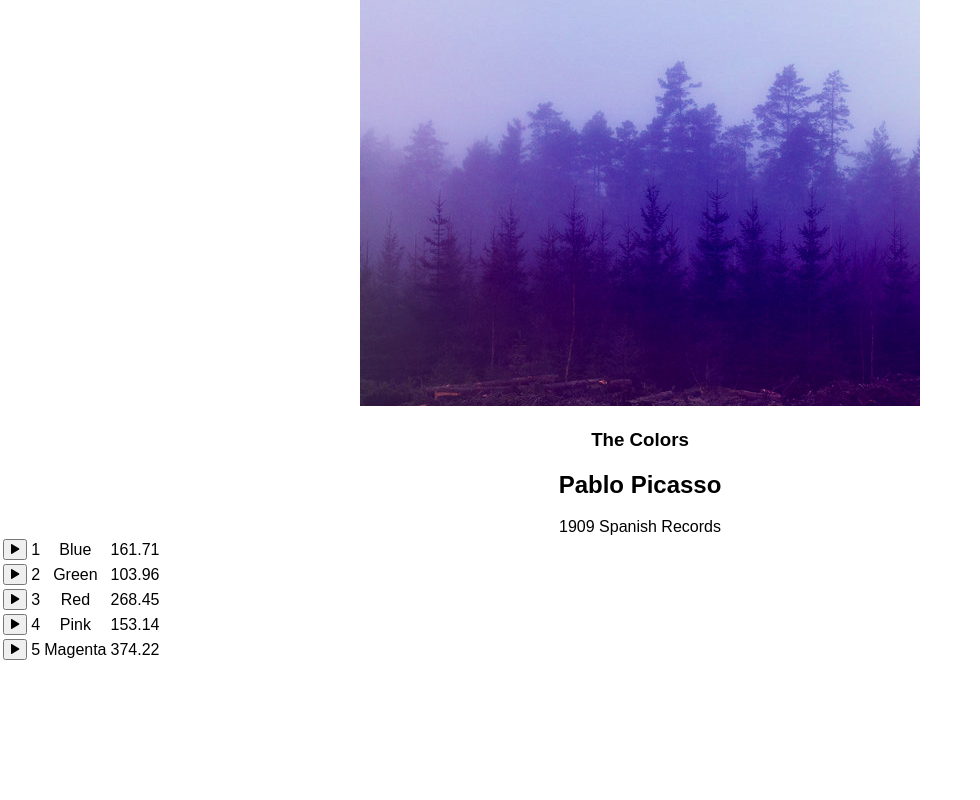
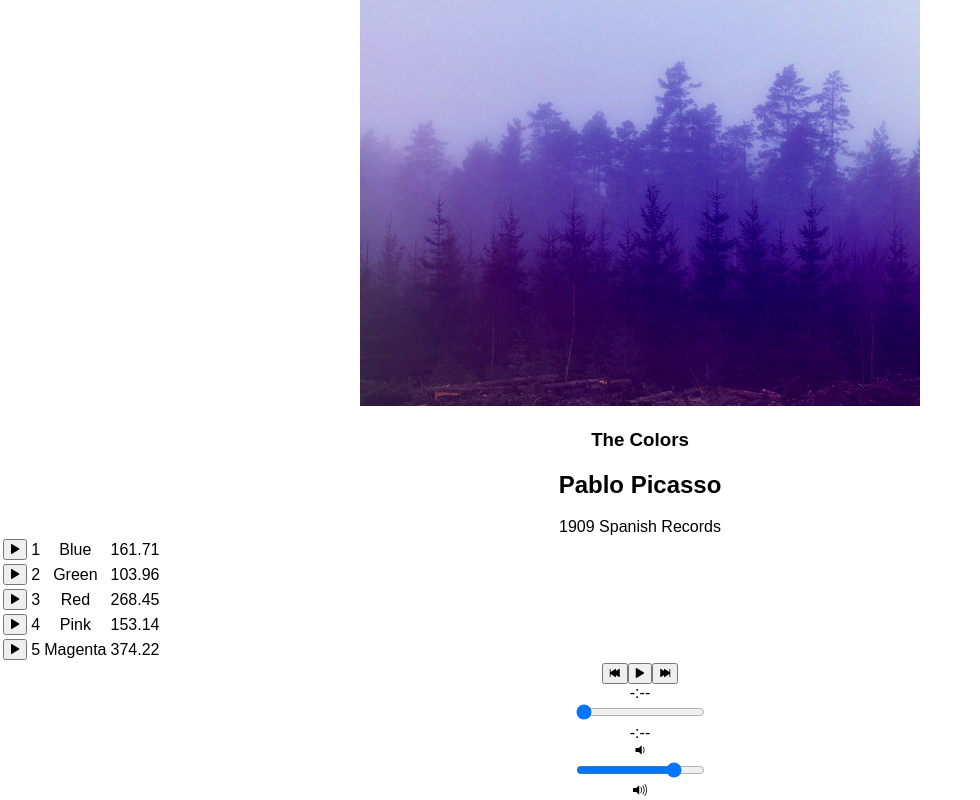
Before and after one commit to perspicacious-one/bloc-jams-react, a React (Create React App) app: page /album/the-colors in a window 1280 px wide. Shown: the part 252-1052 px from the top of the page, without its empty margins (0-980 px from the left). Before the commit the page ends 915 px from the top, so only its background shows below. Built offline with nearby package versions, Linux system fonts and the light colour scheme.

Commit message:
handlePrevClick added

```diff
--- a/src/components/Album.js
+++ b/src/components/Album.js
@@ -1,5 +1,6 @@
 import React, { Component } from 'react';
 import albumData from './../data/albums';
+import PlayerBar from './PlayerBar';
 
 class Album extends Component {
   constructor(props) {
@@ -18,8 +19,6 @@
     this.audioElement = document.createElement('audio');
     this.audioElement.src = album.songs[0].audioSrc;
   }
-
-
 
   play() {
     this.audioElement.play();
@@ -46,6 +45,20 @@
       this.play();
     }
   }
+
+  handlePrevClick() {
+    const currentIndex = this.state.album.songs.findIndex(song => this.state.currentSong === song)
+    if (currentIndex === 0) {return;}
+    else {
+      const newIndex = currentIndex - 1;
+      const newSong = this.state.album.songs[newIndex]
+      this.pause();
+      this.setSong(newSong);
+      this.play();
+    }
+  }
+
+
 
   renderSongs() {
     return (
@@ -85,6 +98,12 @@
           </colgroup>
           {this.renderSongs()}
         </table>
+        <PlayerBar
+          isPlaying={this.state.isPlaying}
+          currentSong={this.state.currentSong}
+          handleSongClick={ () => this.handleSongClick(this.state.currentSong)}
+          handlePrevClick={ () => this.handlePrevClick()}
+          />
       </section>
     );
   }
--- /dev/null
+++ b/src/components/PlayerBar.js
@@ -0,0 +1,31 @@
+import React, { Component } from 'react';
+
+const PlayerBar = function(props) {
+    return (
+      <section className="player-bar">
+        <section id="buttons">
+          <button id="previous" onClick={props.handlePrevClick}>
+            <span className="ion-skip-backward"></span>
+          </button>
+          <button id="play-pause" onClick={props.handleSongClick}>
+            <span className={props.isPlaying ? 'ion-pause' : 'ion-play'}></span>
+          </button>
+          <button id="next">
+            <span className="ion-skip-forward"></span>
+          </button>
+        </section>
+        <section id="time-control">
+          <div className="current-time">-:--</div>
+          <input type="range" className="seek-bar" value="0" />
+          <div className="total-time">-:--</div>
+        </section>
+        <section id="volume-control">
+          <div className="icon ion-volume-low"></div>
+          <input type="range" className="seek-bar" value="80" />
+          <div className="icon ion-volume-high"></div>
+        </section>
+      </section>
+    )
+}
+
+export default PlayerBar;
```
